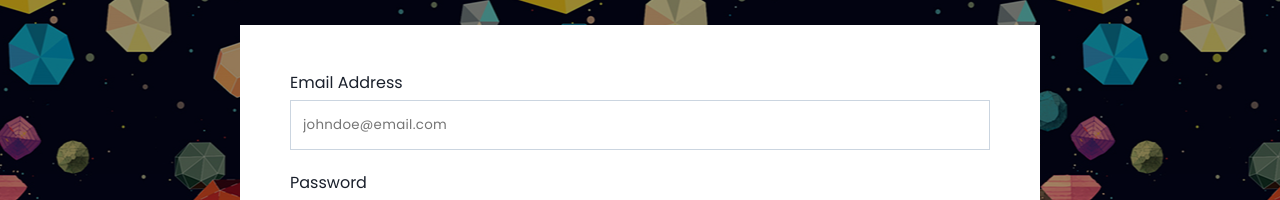
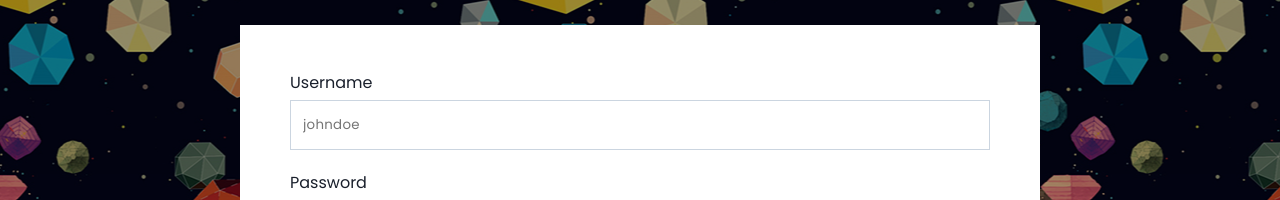
Before and after one commit to agneym/the-goal-tracker, a React (Create React App) app: page /auth/login in a window 1280 px wide. Shown: the part 177-377 px from the top of the page. Built offline with nearby package versions, Linux system fonts and the light colour scheme.

Commit message:
move from pages to components

```diff
--- a/src/App.js
+++ b/src/App.js
@@ -3,11 +3,11 @@ import { BrowserRouter as Router, Route, Switch } from "react-router-dom";
 import { ThemeProvider } from "styled-components";
 import { ApolloProvider } from "@apollo/react-hooks";
 
-import Dashboard from "./pages/Dashboard";
+import Dashboard from "./components/Dashboard";
 import GlobalStyles from "./utils/Global";
 import theme from "./utils/theme";
 import client from "./client";
-import Auth from "./pages/Auth";
+import Auth from "./components/Auth";
 
 function App() {
   return (
--- a/src/pages/Auth/Login.js
+++ b/src/components/Auth/Login.js
@@ -2,8 +2,8 @@ import React from "react";
 import styled from "styled-components";
 import { Link } from "react-router-dom";
 
-import Input from "../../components/Input";
-import Button from "../../components/Button";
+import Input from "../Input";
+import Button from "../Button";
 
 const Container = styled.section`
   background-color: ${props => props.theme.colors.white};
@@ -29,13 +29,13 @@ function Login() {
       <form onSubmit={handleSubmit}>
         <StyledInput
           fullWidth
-          name="email"
-          id="email"
+          name="username"
+          id="username"
           required
-          type="email"
-          labelText="Email Address"
-          placeholder="johndoe@email.com"
-          autoComplete="email"
+          type="text"
+          labelText="Username"
+          placeholder="johndoe"
+          autoComplete="username"
         />
         <StyledInput
           fullWidth
--- a/src/pages/Dashboard.js
+++ b/src/components/Dashboard.js
@@ -1,7 +1,7 @@
 import React, { Fragment } from "react";
 
-import Navbar from "../components/Navbar";
-import GoalSection from "../components/GoalSection";
+import Navbar from "./Navbar";
+import GoalSection from "./GoalSection";
 
 function Dashboard() {
   return (
```
Also changed, not shown: src/components/Auth/index.js (renamed from src/pages/Auth/index.js).
